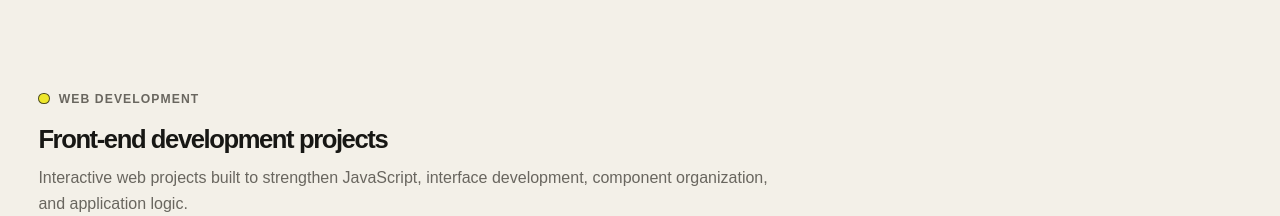
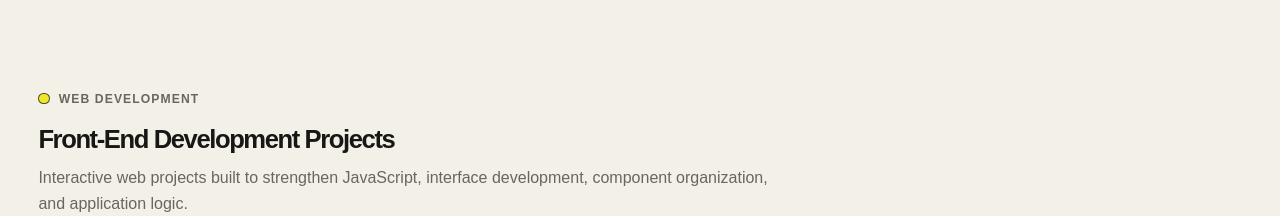
Before and after one commit to lian-143/portfolio-website, a plain HTML site: page index.html in a window 1280 px wide. Shown: the part 7580-7796 px from the top of the page. Drawn offline with Linux system fonts and the light colour scheme; a script that the page names is missing.

```diff
--- a/index.html
+++ b/index.html
@@ -532,7 +532,7 @@
             <div class="project-section-header reveal">
               <div>
                 <p class="section-label">Web Development</p>
-                <h3>Front-end development projects</h3>
+                <h3>Front-End Development Projects</h3>
                 <p>
                   Interactive web projects built to strengthen JavaScript,
                   interface development, component organization, and application
```
